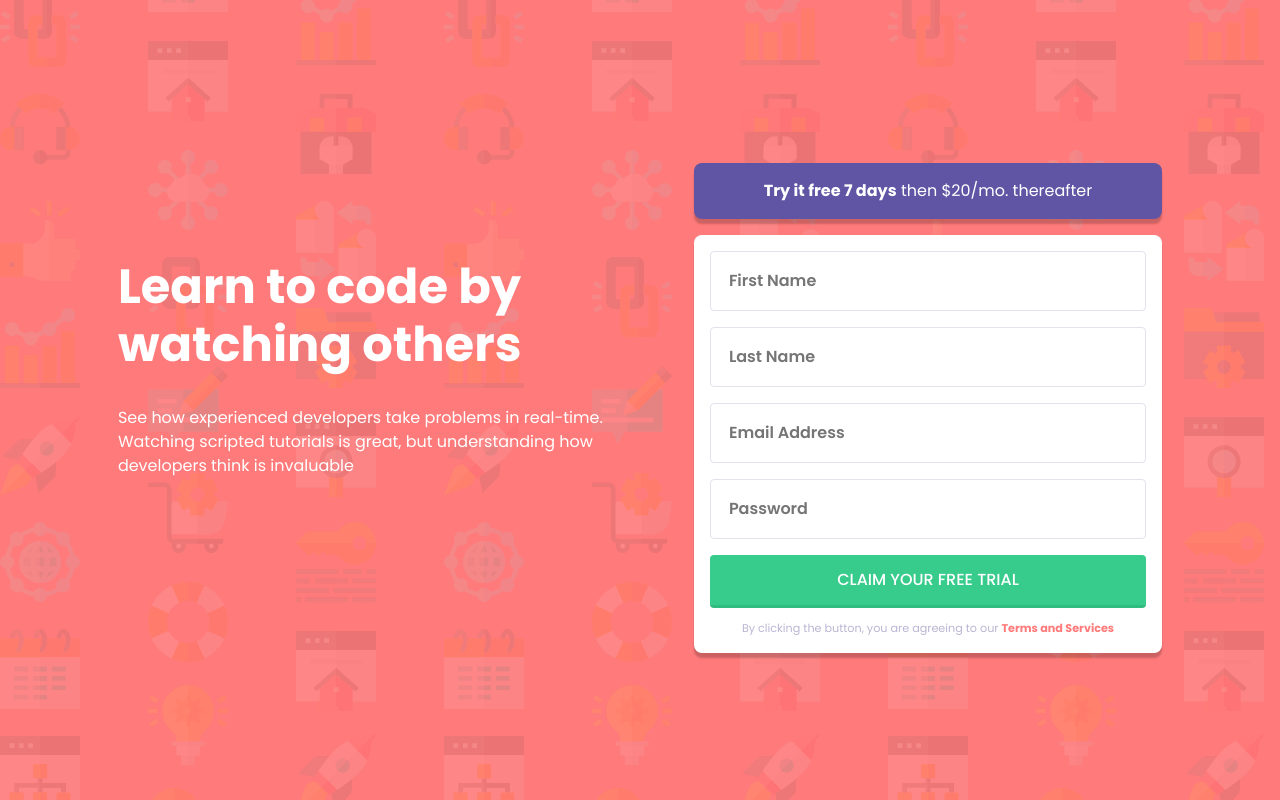
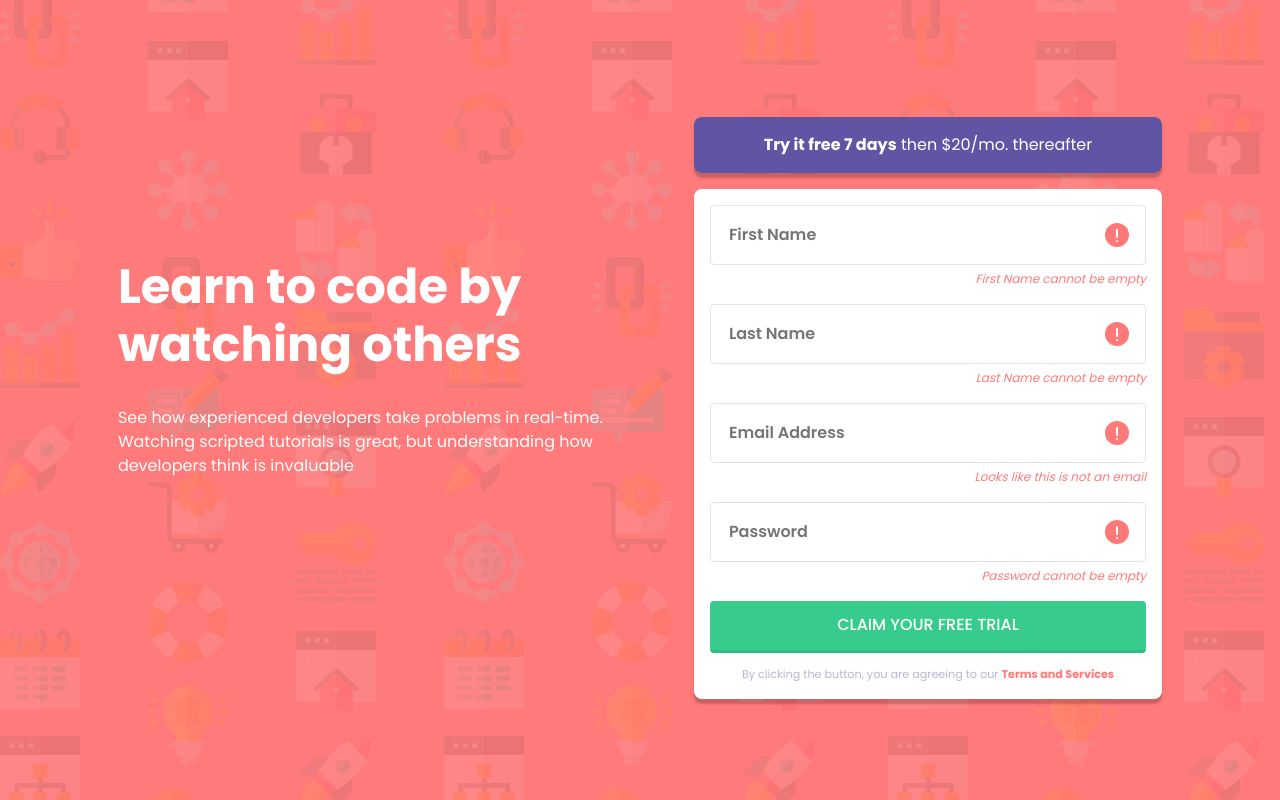
Before and after one commit to ralphvirtucio/-intro-component-with-signup-form, a React (Create React App) app: page / in a window 1280 px wide. Built offline with nearby package versions, Linux system fonts and the light colour scheme.

Commit message:
Feat: Invalid input field

```diff
--- a/src/components/Form.js
+++ b/src/components/Form.js
@@ -5,24 +5,47 @@ export const Form = () => {
   // State for the firstname value
   const [firstName, setFirstName] = useState('');
 
+  const isFirstNameValid = firstName.trim() !== '';
+
   const firstNameHandler = (e) => {
     setFirstName(e.target.value);
   };
 
+  const submitHandler = (e) => {
+    e.preventDefault();
+
+    setFirstName('');
+  };
+
   return (
     <div>
-      <form className='form'>
+      <form className='form' onSubmit={submitHandler}>
         <div className='form-control'>
+          <div className='input-control'>
             <input
               type='text'
               className='input'
               name='firstname'
               placeholder='First Name'
-            // value={firstName}
-            // onChange={firstNameHandler}
+              value={firstName}
+              onChange={firstNameHandler}
             />
+            {!isFirstNameValid && (
+              <svg width='24' height='24' xmlns='http://www.w3.org/2000/svg'>
+                <g fill='none' fillRule='evenodd'>
+                  <circle fill='#FF7979' cx='12' cy='12' r='12' />
+                  <rect fill='#FFF' x='11' y='6' width='2' height='9' rx='1' />
+                  <rect fill='#FFF' x='11' y='17' width='2' height='2' rx='1' />
+                </g>
+              </svg>
+            )}
+          </div>
+          {!isFirstNameValid && (
+            <p className='invalid-message'>First Name cannot be empty</p>
+          )}
         </div>
         <div className='form-control'>
+          <div className='input-control'>
             <input
               type='text'
               className='input'
@@ -31,8 +54,22 @@ export const Form = () => {
               // value={firstName}
               // onChange={firstNameHandler}
             />
+            {!isFirstNameValid && (
+              <svg width='24' height='24' xmlns='http://www.w3.org/2000/svg'>
+                <g fill='none' fillRule='evenodd'>
+                  <circle fill='#FF7979' cx='12' cy='12' r='12' />
+                  <rect fill='#FFF' x='11' y='6' width='2' height='9' rx='1' />
+                  <rect fill='#FFF' x='11' y='17' width='2' height='2' rx='1' />
+                </g>
+              </svg>
+            )}
+          </div>
+          {!isFirstNameValid && (
+            <p className='invalid-message'>Last Name cannot be empty</p>
+          )}
         </div>
         <div className='form-control'>
+          <div className='input-control'>
             <input
               type='email'
               className='input'
@@ -41,8 +78,22 @@ export const Form = () => {
               // value={firstName}
               // onChange={firstNameHandler}
             />
+            {!isFirstNameValid && (
+              <svg width='24' height='24' xmlns='http://www.w3.org/2000/svg'>
+                <g fill='none' fillRule='evenodd'>
+                  <circle fill='#FF7979' cx='12' cy='12' r='12' />
+                  <rect fill='#FFF' x='11' y='6' width='2' height='9' rx='1' />
+                  <rect fill='#FFF' x='11' y='17' width='2' height='2' rx='1' />
+                </g>
+              </svg>
+            )}
+          </div>
+          {!isFirstNameValid && (
+            <p className='invalid-message'>Looks like this is not an email</p>
+          )}
         </div>
         <div className='form-control'>
+          <div className='input-control'>
             <input
               type='password'
               className='input'
@@ -51,7 +102,21 @@ export const Form = () => {
               // value={firstName}
               // onChange={firstNameHandler}
             />
+            {!isFirstNameValid && (
+              <svg width='24' height='24' xmlns='http://www.w3.org/2000/svg'>
+                <g fill='none' fillRule='evenodd'>
+                  <circle fill='#FF7979' cx='12' cy='12' r='12' />
+                  <rect fill='#FFF' x='11' y='6' width='2' height='9' rx='1' />
+                  <rect fill='#FFF' x='11' y='17' width='2' height='2' rx='1' />
+                </g>
+              </svg>
+            )}
           </div>
+          {!isFirstNameValid && (
+            <p className='invalid-message'>Password cannot be empty</p>
+          )}
+        </div>
+
         <button className='btn--submit'>Claim your free trial</button>
         <p className='terms-agreement'>
           By clicking the button, you are agreeing to our{' '}
--- a/src/components/Form.scss
+++ b/src/components/Form.scss
@@ -14,13 +14,22 @@
 
 .form-control {
   display: flex;
+  flex-direction: column;
+  gap: 0.3rem;
+  margin-block-end: 1rem;
+}
+
+.input-control {
+  display: flex;
   align-items: center;
-  margin-block-end: 1rem;
+  border-radius: 4px;
+  border: 1px solid rgba(185, 182, 211, 0.4);
   padding-inline: 1rem;
   padding-block: 1rem;
-  border-radius: 4px;
 
-  border: 1px solid rgba(185, 182, 211, 0.4);
+  &__invalid {
+    border: 2px solid var(--primary-color-1);
+  }
 
   input {
     outline: none;
@@ -29,6 +38,13 @@
     font-weight: var(--fw-600);
     color: var(--neutral-color-1);
   }
+}
+
+.invalid-message {
+  color: var(--primary-color-1);
+  font-style: italic;
+  font-size: 0.75rem;
+  align-self: flex-end;
 }
 
 .btn--submit {
@@ -41,6 +57,12 @@
   padding-block: 0.8rem;
   border-bottom: 3px solid darken(hsl(154, 59%, 51%), 5%);
   margin-block-end: 0.8rem;
+  cursor: pointer;
+  transition: background-color 0.1s;
+
+  &:hover {
+    background-color: lighten(hsl(154, 59%, 51%), 10%);
+  }
 }
 
 .terms-agreement {
```
Lines whose indentation alone changed are shown as unchanged.
